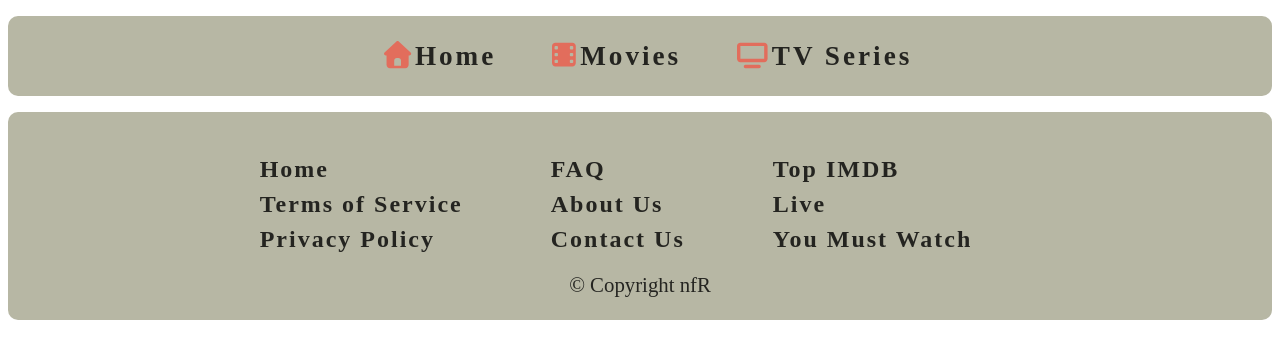
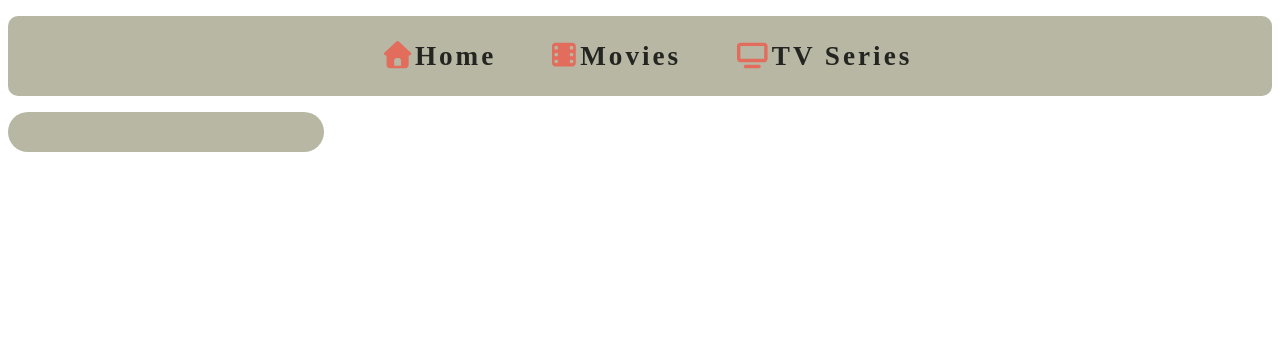
Before and after one commit to nafis-ikbal/Movie-Search-App, a React (Vite) app: page / in a window 1280 px wide. Shown: the top 358 px of the page. Built offline with nearby package versions, Linux system fonts and the light colour scheme.

Commit message:
added Input

```diff
--- a/src/Container.jsx
+++ b/src/Container.jsx
@@ -1,13 +1,14 @@
 import Header from "./components/header/Header";
 import Footer from "./components/footer/Footer";
 import { BrowserRouter } from "react-router-dom";
+import Input from "./components/input/Input";
 
 export default function Container() {
     return(
         <BrowserRouter>
             <>
                 <Header/>
-                <Footer/>
+                <Input/>
             </>
         </BrowserRouter>
     );
--- /dev/null
+++ b/src/components/input/Input.css
@@ -0,0 +1,8 @@
+input {
+  border: 0;
+  background-color: #B7B7A4;
+  padding: 0.5rem 1.5rem;
+  font-size: 1.3rem;
+  border-radius: 25px;
+  color: black;
+}
--- /dev/null
+++ b/src/components/input/Input.jsx
@@ -0,0 +1,14 @@
+import "./Input.css";
+
+export default function Input(p_in) {  //p_in is a objects , for receive all props
+    return(
+        <>
+            <input
+                type={p_in.type}
+                placeholder={p_in.placeholder}
+                value={p_in.value}
+                onChange={p_in.onChange}
+            />
+        </>
+    );
+}
```
